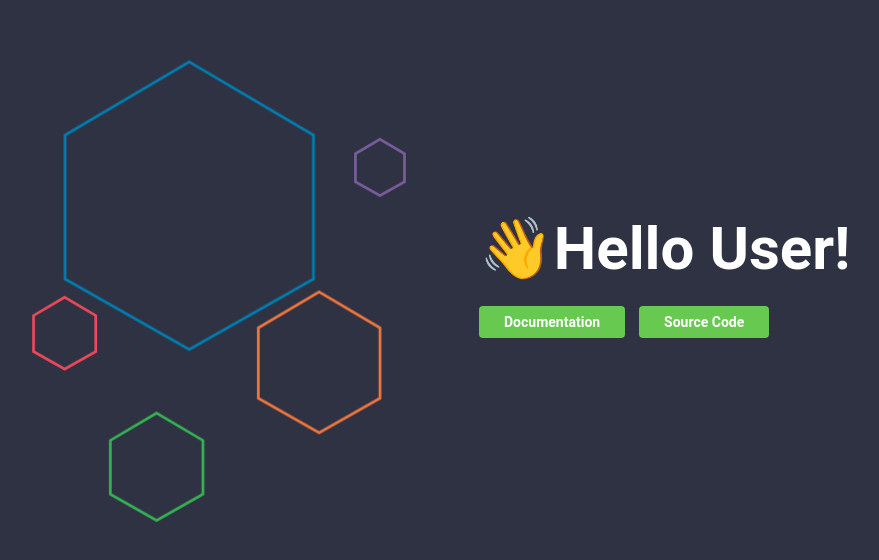
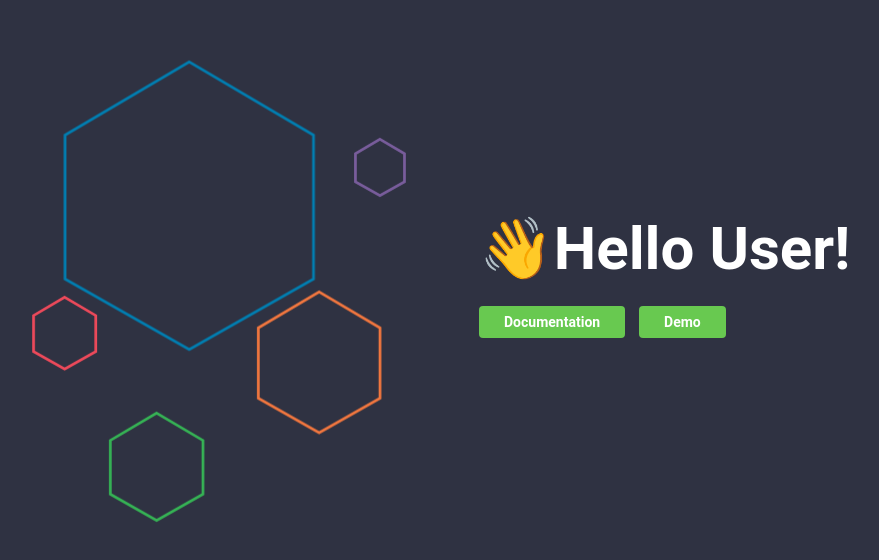
Before and after one commit to shivamkapasia0/Doc2PDF_API, a website: page html files/serviceRunning.html in a window 1280 px wide. Shown: the part 114-674 px from the top of the page, without its empty margins (211-1090 px from the left). Drawn offline with Linux system fonts and the light colour scheme.

Commit message:
Update serviceRunning.html
add live demo for file conversion

```diff
--- a/html files/serviceRunning.html
+++ b/html files/serviceRunning.html
@@ -227,7 +227,7 @@
   <div class="buttons-con">
     <div class="action-link-wrap">
       <a href="https://github.com/shivamkapasia0/Doc2PDF_API/blob/master/README.md" class="link-button link-back-button">Documentation</a>
-      <a href="https://github.com/shivamkapasia0/Doc2PDF_API" class="link-button">Source Code</a>
+      <a href="https://shivamkapasia-developer-edition.ap16.force.com/Doc2Pdf/s" class="link-button">Demo</a>
     </div>
   </div>
 </div>
```
